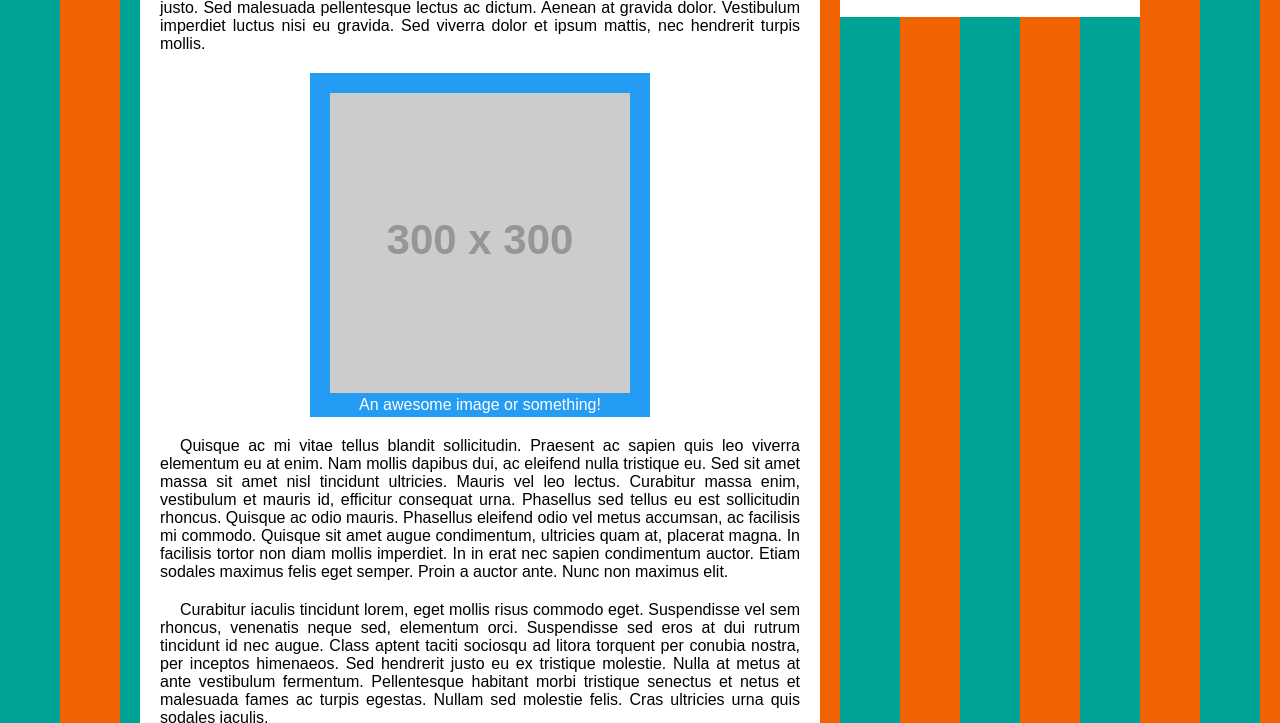
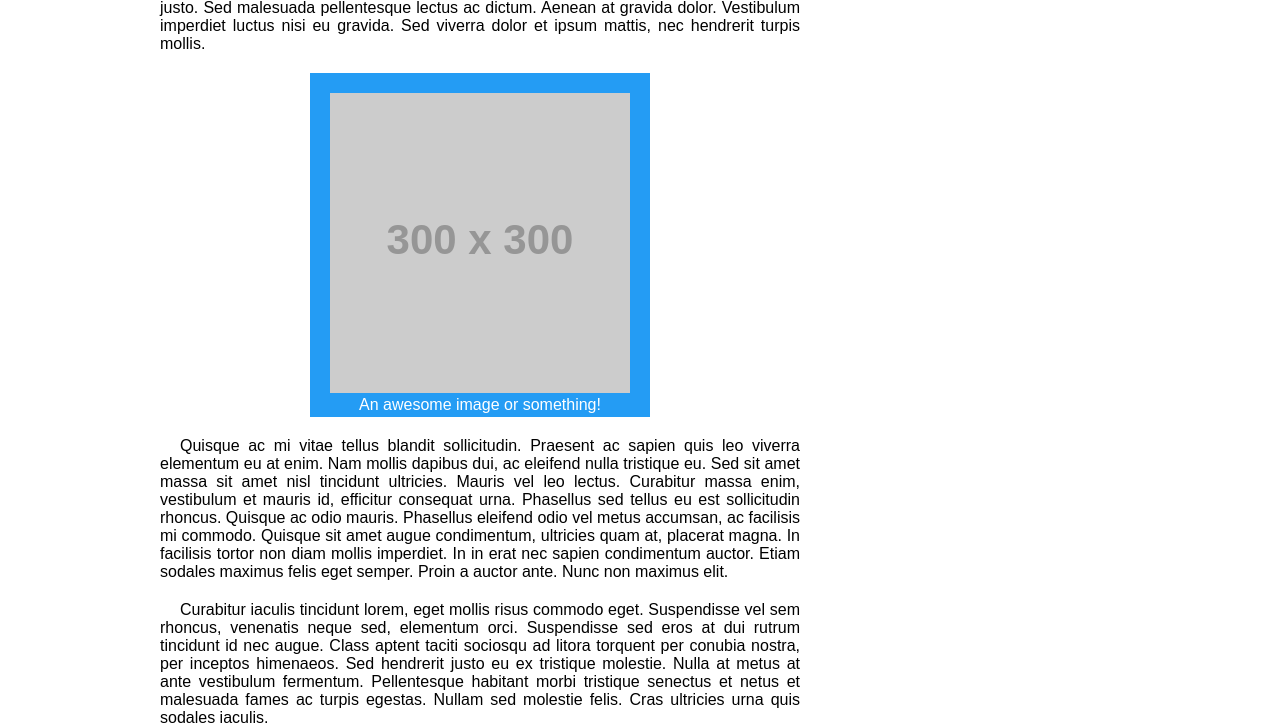
Before and after one commit to IndieVoodoo/indievoodoo.github.io, a plain HTML site: page index.html in a window 1280 px wide. Shown: the part 420-1143 px from the top of the page. Drawn offline with nearby package versions, Linux system fonts and the light colour scheme; placeholder pictures from the web are drawn by us; a web font is replaced by a local one.

Commit message:
changed background

```diff
--- a/_scss/main.scss
+++ b/_scss/main.scss
@@ -31,14 +31,15 @@ $paraFont: 'Droid Sans', sans-serif;
 
 body {
     font-size: 100%;
-    background: repeating-linear-gradient(
+    /*background: repeating-linear-gradient(
         to right,
         $primaryGreen,
         $primaryGreen em($stripeWidth),
         $primaryOrange em($stripeWidth),
         $primaryOrange em($stripeWidth * 2)
-    );
+    );*/
 
+    background: white;
     min-width: 100%;
     min-height: 100%;
 
```
Also changed, not shown: style/main.css, 1 other file.
